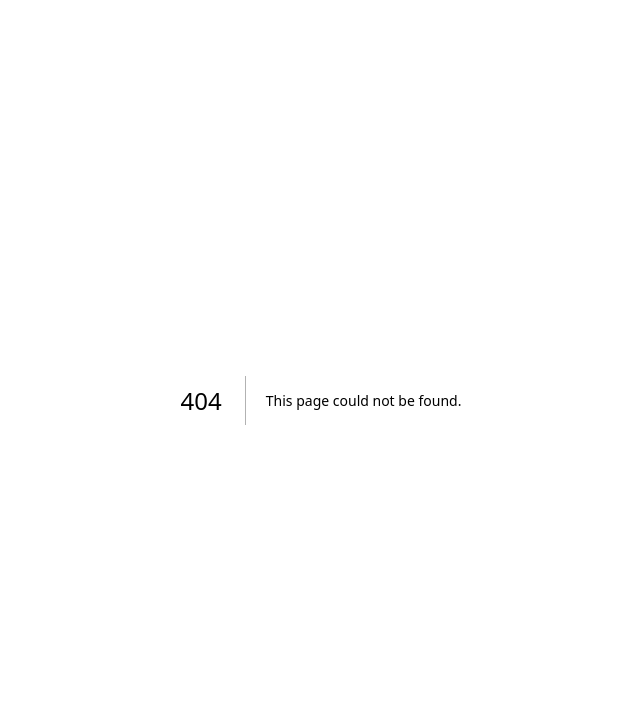
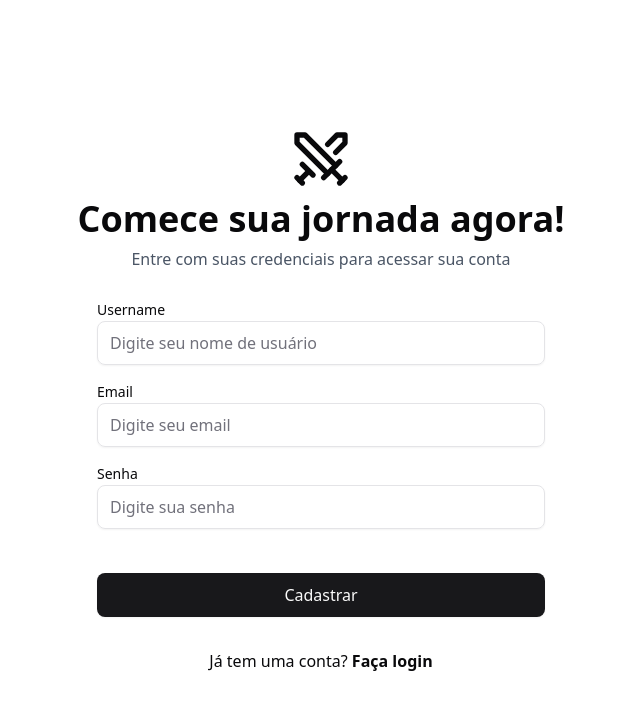
Before and after one commit to theo-mattsa/gameverse-frontPI, a Next.js app: page /signup in a window 1280 px wide. Before the commit this address had no page. Shown: the top 710 px of the page, without its empty margins (319-959 px from the left). Built offline with nearby package versions, Linux system fonts and the light colour scheme.

Commit message:
feat(auth): layout pagina cadastro

```diff
--- a/package.json
+++ b/package.json
@@ -9,6 +9,8 @@
     "lint": "next lint"
   },
   "dependencies": {
+    "@radix-ui/react-label": "^2.1.7",
+    "@radix-ui/react-slot": "^1.2.3",
     "class-variance-authority": "^0.7.1",
     "clsx": "^2.1.1",
     "lucide-react": "^0.525.0",
--- /dev/null
+++ b/src/app/(auth)/signup/page.tsx
@@ -0,0 +1,62 @@
+import { Button } from "@/components/ui/button";
+import { Input } from "@/components/ui/input";
+import { Label } from "@/components/ui/label";
+import { Swords } from "lucide-react";
+import Link from "next/link";
+
+export default function SignUpPage() {
+  return (
+    <div className="flex flex-col items-center justify-center min-h-screen mx-auto gap-4 md:gap-8 w-full max-w-4xl px-4 md:px-8">
+      <div className="flex flex-col items-center gap-2">
+        <Swords className="w-12 h-12 md:w-16 md:h-16 transition-transform duration-1000 hover:rotate-360" />
+        <h1 className="text-2xl md:text-3xl lg:text-4xl font-bold text-center">
+          Comece sua jornada agora!
+        </h1>
+        <p className="text-sm md:text-base text-center text-gray-600">
+          Entre com suas credenciais para acessar sua conta
+        </p>
+      </div>
+      <form className="w-full max-w-xs sm:max-w-sm md:max-w-md flex flex-col gap-2 space-y-3">
+        <div className="flex flex-col gap-1">
+          <Label htmlFor="username">Username</Label>
+          <Input
+            className="h-10 md:h-11 text-sm md:text-base"
+            id="username"
+            type="text"
+            placeholder="Digite seu nome de usuário"
+          />
+        </div>
+        <div className="flex flex-col gap-1">
+          <Label htmlFor="email">Email</Label>
+          <Input
+            id="email"
+            type="email"
+            placeholder="Digite seu email"
+            className="h-10 md:h-11 text-sm md:text-base"
+          />
+        </div>
+        <div className="flex flex-col gap-1">
+          <Label htmlFor="password">Senha</Label>
+          <Input
+            id="password"
+            type="password"
+            placeholder="Digite sua senha"
+            className="h-10 md:h-11 text-sm md:text-base"
+          />
+        </div>
+        <Button
+          type="submit"
+          className="cursor-pointer h-10 md:h-11 text-sm md:text-base mt-4 md:mt-6"
+        >
+          Cadastrar
+        </Button>
+      </form>
+      <p className="text-sm md:text-base text-center">
+        Já tem uma conta?{" "}
+        <Link href="/login" className="font-bold hover:underline">
+          Faça login
+        </Link>
+      </p>
+    </div>
+  );
+}
--- /dev/null
+++ b/src/components/ui/button.tsx
@@ -0,0 +1,59 @@
+import * as React from "react"
+import { Slot } from "@radix-ui/react-slot"
+import { cva, type VariantProps } from "class-variance-authority"
+
+import { cn } from "@/lib/utils"
+
+const buttonVariants = cva(
+  "inline-flex items-center justify-center gap-2 whitespace-nowrap rounded-md text-sm font-medium transition-all disabled:pointer-events-none disabled:opacity-50 [&_svg]:pointer-events-none [&_svg:not([class*='size-'])]:size-4 shrink-0 [&_svg]:shrink-0 outline-none focus-visible:border-ring focus-visible:ring-ring/50 focus-visible:ring-[3px] aria-invalid:ring-destructive/20 dark:aria-invalid:ring-destructive/40 aria-invalid:border-destructive",
+  {
+    variants: {
+      variant: {
+        default:
+          "bg-primary text-primary-foreground shadow-xs hover:bg-primary/90",
+        destructive:
+          "bg-destructive text-white shadow-xs hover:bg-destructive/90 focus-visible:ring-destructive/20 dark:focus-visible:ring-destructive/40 dark:bg-destructive/60",
+        outline:
+          "border bg-background shadow-xs hover:bg-accent hover:text-accent-foreground dark:bg-input/30 dark:border-input dark:hover:bg-input/50",
+        secondary:
+          "bg-secondary text-secondary-foreground shadow-xs hover:bg-secondary/80",
+        ghost:
+          "hover:bg-accent hover:text-accent-foreground dark:hover:bg-accent/50",
+        link: "text-primary underline-offset-4 hover:underline",
+      },
+      size: {
+        default: "h-9 px-4 py-2 has-[>svg]:px-3",
+        sm: "h-8 rounded-md gap-1.5 px-3 has-[>svg]:px-2.5",
+        lg: "h-10 rounded-md px-6 has-[>svg]:px-4",
+        icon: "size-9",
+      },
+    },
+    defaultVariants: {
+      variant: "default",
+      size: "default",
+    },
+  }
+)
+
+function Button({
+  className,
+  variant,
+  size,
+  asChild = false,
+  ...props
+}: React.ComponentProps<"button"> &
+  VariantProps<typeof buttonVariants> & {
+    asChild?: boolean
+  }) {
+  const Comp = asChild ? Slot : "button"
+
+  return (
+    <Comp
+      data-slot="button"
+      className={cn(buttonVariants({ variant, size, className }))}
+      {...props}
+    />
+  )
+}
+
+export { Button, buttonVariants }
--- /dev/null
+++ b/src/components/ui/input.tsx
@@ -0,0 +1,21 @@
+import * as React from "react"
+
+import { cn } from "@/lib/utils"
+
+function Input({ className, type, ...props }: React.ComponentProps<"input">) {
+  return (
+    <input
+      type={type}
+      data-slot="input"
+      className={cn(
+        "file:text-foreground placeholder:text-muted-foreground selection:bg-primary selection:text-primary-foreground dark:bg-input/30 border-input flex h-9 w-full min-w-0 rounded-md border bg-transparent px-3 py-1 text-base shadow-xs transition-[color,box-shadow] outline-none file:inline-flex file:h-7 file:border-0 file:bg-transparent file:text-sm file:font-medium disabled:pointer-events-none disabled:cursor-not-allowed disabled:opacity-50 md:text-sm",
+        "focus-visible:border-ring focus-visible:ring-ring/50 focus-visible:ring-[3px]",
+        "aria-invalid:ring-destructive/20 dark:aria-invalid:ring-destructive/40 aria-invalid:border-destructive",
+        className
+      )}
+      {...props}
+    />
+  )
+}
+
+export { Input }
--- /dev/null
+++ b/src/components/ui/label.tsx
@@ -0,0 +1,24 @@
+"use client"
+
+import * as React from "react"
+import * as LabelPrimitive from "@radix-ui/react-label"
+
+import { cn } from "@/lib/utils"
+
+function Label({
+  className,
+  ...props
+}: React.ComponentProps<typeof LabelPrimitive.Root>) {
+  return (
+    <LabelPrimitive.Root
+      data-slot="label"
+      className={cn(
+        "flex items-center gap-2 text-sm leading-none font-medium select-none group-data-[disabled=true]:pointer-events-none group-data-[disabled=true]:opacity-50 peer-disabled:cursor-not-allowed peer-disabled:opacity-50",
+        className
+      )}
+      {...props}
+    />
+  )
+}
+
+export { Label }
```
Also changed, not shown: 1 other file (tests, documents, lock files or other folders).
